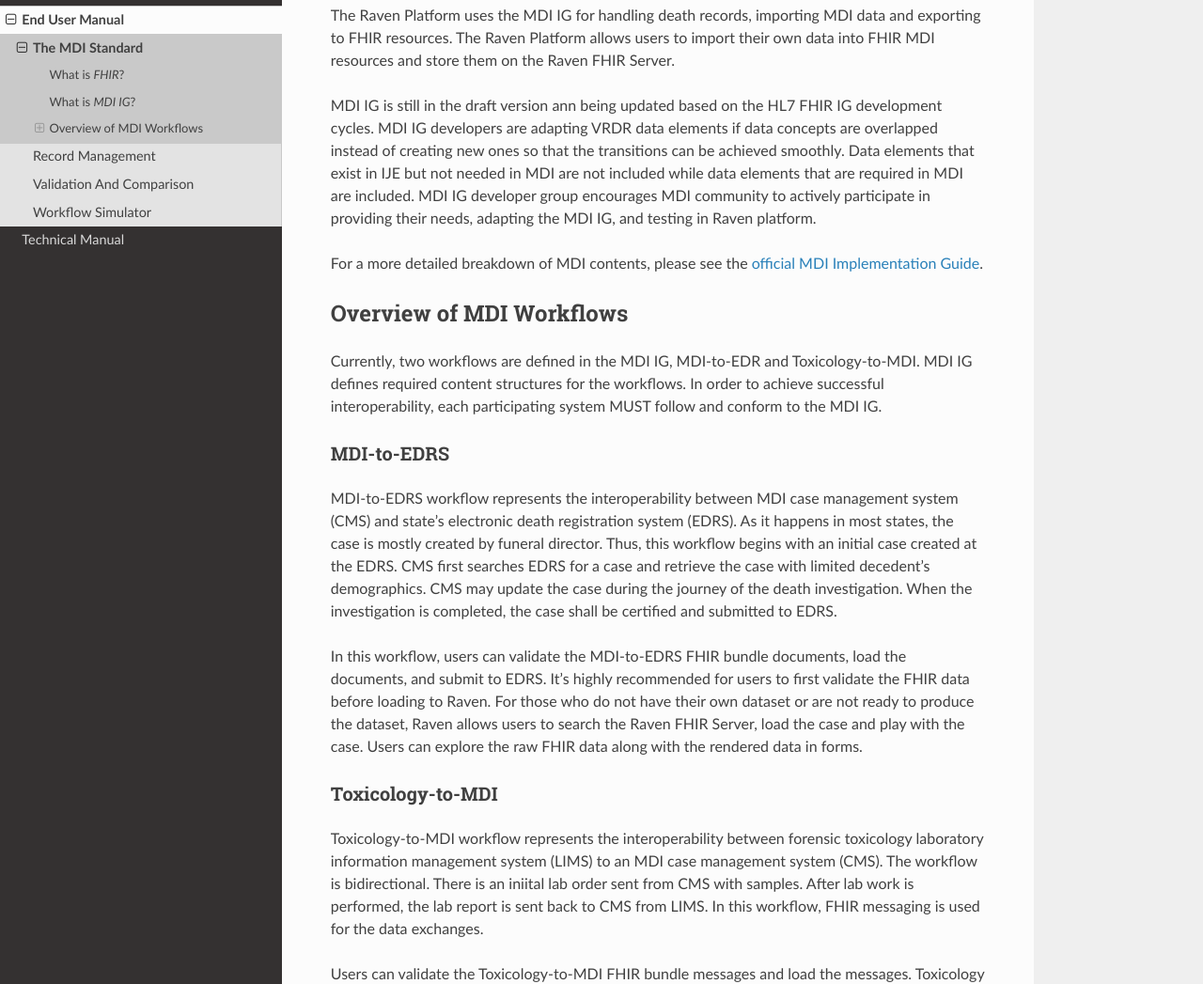
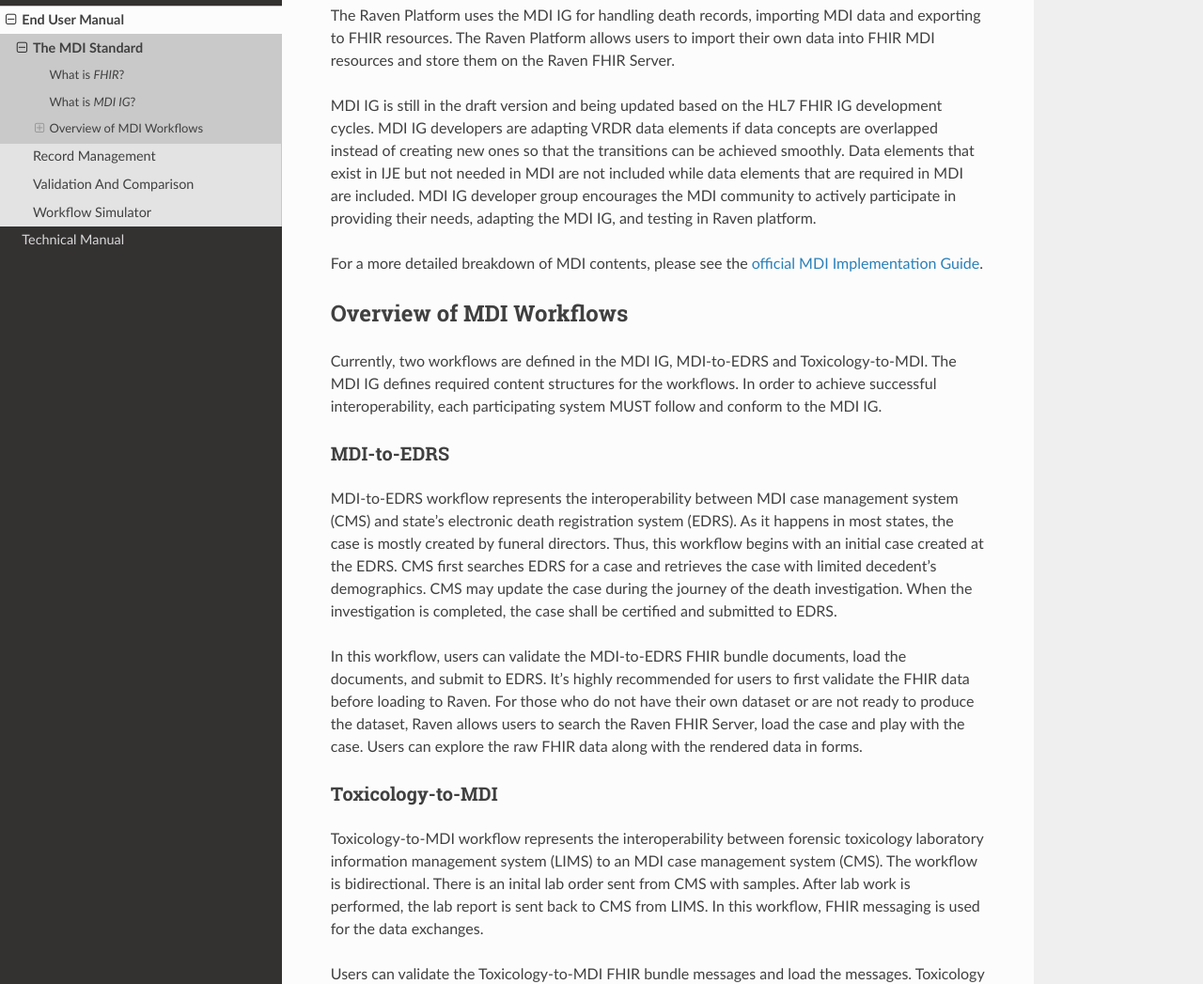
Before and after one commit to MortalityReporting/RavenDocs, a Sphinx documentation site: the page built from docs/source/userManual/mdiStandard.rst, in a window 1280 px wide and 1400 px high, scrolled down 592 px. Shown: the part 155-1202 px from the top of the window at 94% size. Built offline with Sphinx 7.4.7 and the Read the Docs theme 2.0.0, drawn with Linux system fonts in a browser that asks for light colours.

Commit message:
Update mdiStandard.rst

```diff
--- a/docs/source/userManual/mdiStandard.rst
+++ b/docs/source/userManual/mdiStandard.rst
@@ -38,10 +38,10 @@
 The Raven Platform allows users to import their own data into
 FHIR MDI resources and store them on the Raven FHIR Server.
 
-MDI IG is still in the draft version ann being updated based on the HL7 FHIR IG development cycles.
+MDI IG is still in the draft version and being updated based on the HL7 FHIR IG development cycles.
 MDI IG developers are adapting VRDR data elements if data concepts are overlapped instead of creating
 new ones so that the transitions can be achieved smoothly. Data elements that exist in IJE but not needed in MDI
-are not included while data elements that are required in MDI are included. MDI IG developer group encourages
+are not included while data elements that are required in MDI are included. MDI IG developer group encourages the
 MDI community to actively participate in providing their needs, adapting the MDI IG, and testing in Raven platform.
 
 For a more detailed breakdown of MDI contents, please see the `official
@@ -50,7 +50,7 @@
 Overview of MDI Workflows
 -------------------------
 
-Currently, two workflows are defined in the MDI IG, MDI-to-EDR and Toxicology-to-MDI. MDI IG defines
+Currently, two workflows are defined in the MDI IG, MDI-to-EDRS and Toxicology-to-MDI. The MDI IG defines
 required content structures for the workflows. In order to achieve successful interoperability,
 each participating system MUST follow and conform to the MDI IG.
 
@@ -58,8 +58,8 @@
 ^^^^^^^^^^^
 MDI-to-EDRS workflow represents the interoperability between MDI case management system (CMS) and
 state's electronic death registration system (EDRS). As it happens in most states,
-the case is mostly created by funeral director. Thus, this workflow begins with an initial case created at
-the EDRS. CMS first searches EDRS for a case and retrieve the case with limited decedent's demographics.
+the case is mostly created by funeral directors. Thus, this workflow begins with an initial case created at
+the EDRS. CMS first searches EDRS for a case and retrieves the case with limited decedent's demographics.
 CMS may update the case during the journey of the death investigation. When the investigation is completed,
 the case shall be certified and submitted to EDRS.
 
@@ -72,7 +72,7 @@
 ^^^^^^^^^^^^^^^^^
 Toxicology-to-MDI workflow represents the interoperability between forensic toxicology laboratory information
 management system (LIMS) to an MDI case management system (CMS). The workflow is bidirectional. There is an
-iniital lab order sent from CMS with samples. After lab work is performed, the lab report is sent back to
+inital lab order sent from CMS with samples. After lab work is performed, the lab report is sent back to
 CMS from LIMS. In this workflow, FHIR messaging is used for the data exchanges.
 
 Users can validate the Toxicology-to-MDI FHIR bundle messages and load the messages. Toxicology case viewer and
```
